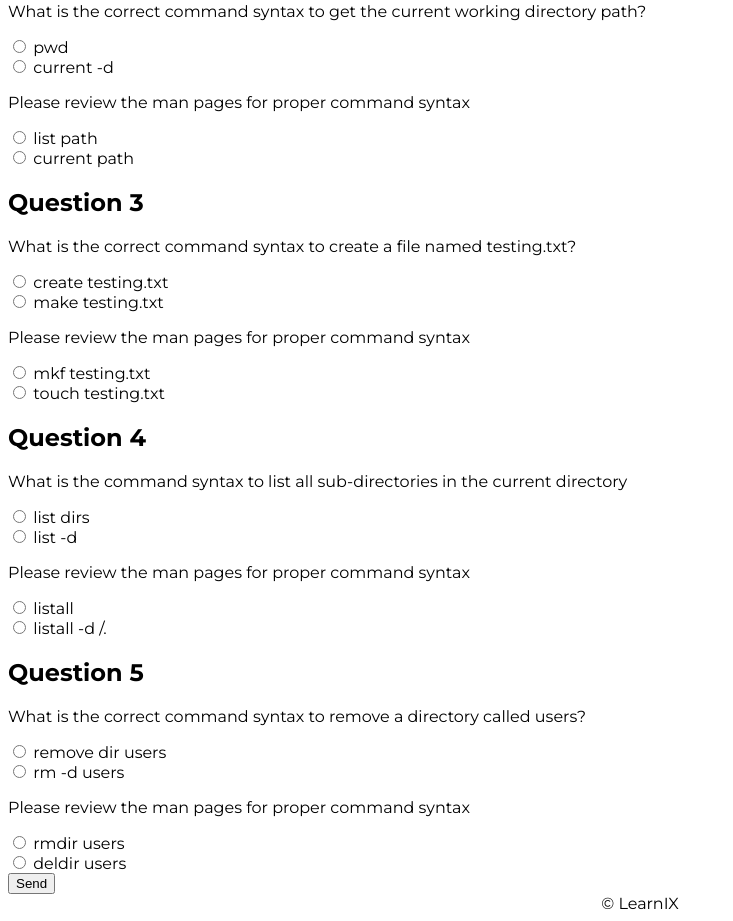
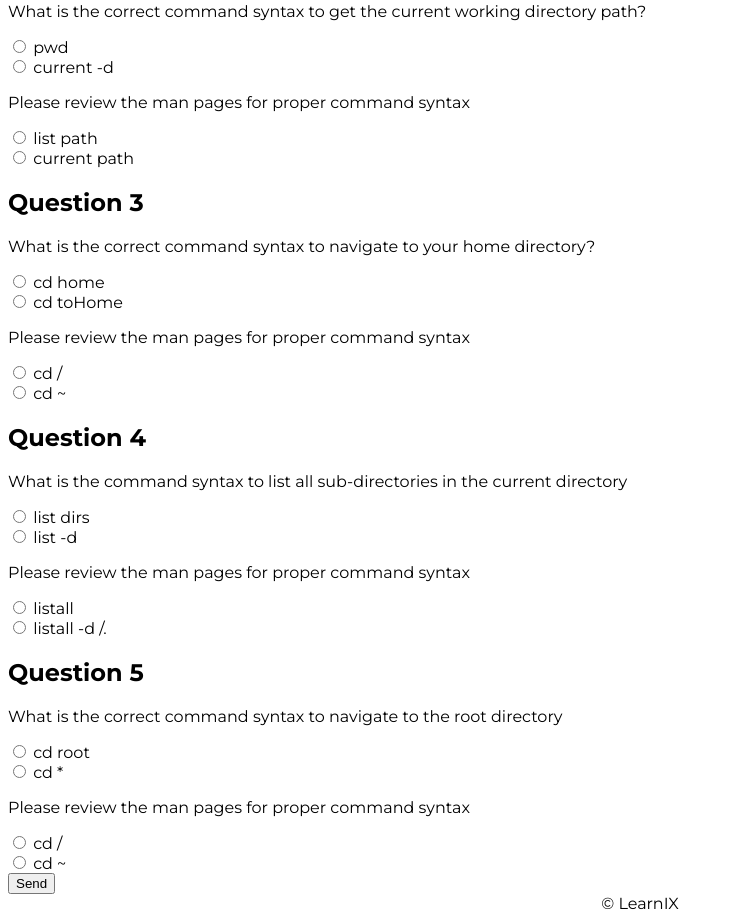
Before and after one commit to jing899/LearnIX, a PHP site: page /quizzes/quiz1.php in a window 1280 px wide. Shown: the part 533-1454 px from the top of the page, without its empty margins (0-733 px from the left). Run offline with PHP 8.4, Linux system fonts and the light colour scheme.

Commit message:
finalized quiz 1

```diff
--- a/quizzes/quiz1.php
+++ b/quizzes/quiz1.php
@@ -47,14 +47,14 @@ Authors: 	Rachael Bogdany
 	<input type="radio" name ="curPath" value = "q2a4" id="q2a4"/> <label for="q2a4">current path</label><br>
 
 	<h2 id="q3">Question 3</h2>
-	<p>What is the correct command syntax to create a file named testing.txt?</p>
-	<input type="radio" name ="create" value = "q3a1" id="q3a1"/> <label for="q3a1">create testing.txt</label><br>
-	<input type="radio" name ="create" value = "q3a2" id="q3a2"/> <label for="q3a2">make testing.txt</label><br>
+	<p>What is the correct command syntax to navigate to your home directory?</p>
+	<input type="radio" name ="home" value = "q3a1" id="q3a1"/> <label for="q3a1">cd home</label><br>
+	<input type="radio" name ="home" value = "q3a2" id="q3a2"/> <label for="q3a2">cd toHome</label><br>
 	<div class="textBox">
 		<p>Please review the man pages for proper command syntax</p>
 	</div>
-	<input type="radio" name ="create" value = "q3a3" id="q3a3"/> <label for="q3a3">mkf testing.txt</label><br>
-	<input type="radio" name ="create" value = "correct" id="q3a4"/> <label for="q3a4">touch testing.txt</label><br>
+	<input type="radio" name ="home" value = "q3a3" id="q3a3"/> <label for="q3a3">cd /</label><br>
+	<input type="radio" name ="home" value = "correct" id="q3a4"/> <label for="q3a4">cd ~</label><br>
 
 	<h2 id="q4">Question 4</h2>
 	<p>What is the command syntax to list all sub-directories in the current directory</p>
@@ -67,14 +67,14 @@ Authors: 	Rachael Bogdany
 	<input type="radio" name ="list" value = "q4a4" id="q4a4"/> <label for="q4a4">listall -d /.</label><br>
 
 	<h2 id="q5">Question 5</h2>
-	<p>What is the correct command syntax to remove a directory called users?</p>
-	<input type="radio" name ="remove" value = "q5a1" id="q5a1"/> <label for="q5a1">remove dir users</label><br>
-	<input type="radio" name ="remove" value = "q5a2" id="q5a2"/> <label for="q5a2">rm -d users</label><br>
+	<p>What is the correct command syntax to navigate to the root directory</p>
+	<input type="radio" name ="root" value = "q5a1" id="q5a1"/> <label for="q5a1">cd root</label><br>
+	<input type="radio" name ="root" value = "q5a2" id="q5a2"/> <label for="q5a2">cd *</label><br>
 	<div class="textBox">
 		<p>Please review the man pages for proper command syntax</p>
 	</div>
-	<input type="radio" name ="remove" value = "correct" id="q5a3"/> <label for="q5a3">rmdir users</label><br>
-	<input type="radio" name ="remove" value = "q5a4" id="q5a4"/> <label for="q5a4">deldir users</label><br>
+	<input type="radio" name ="root" value = "correct" id="q5a3"/> <label for="q5a3">cd /</label><br>
+	<input type="radio" name ="root" value = "q5a4" id="q5a4"/> <label for="q5a4">cd ~</label><br>
 
 	<input type="submit"  name="Submit" onclick="validateQuiz1()"  value="Send"  />
 
```
